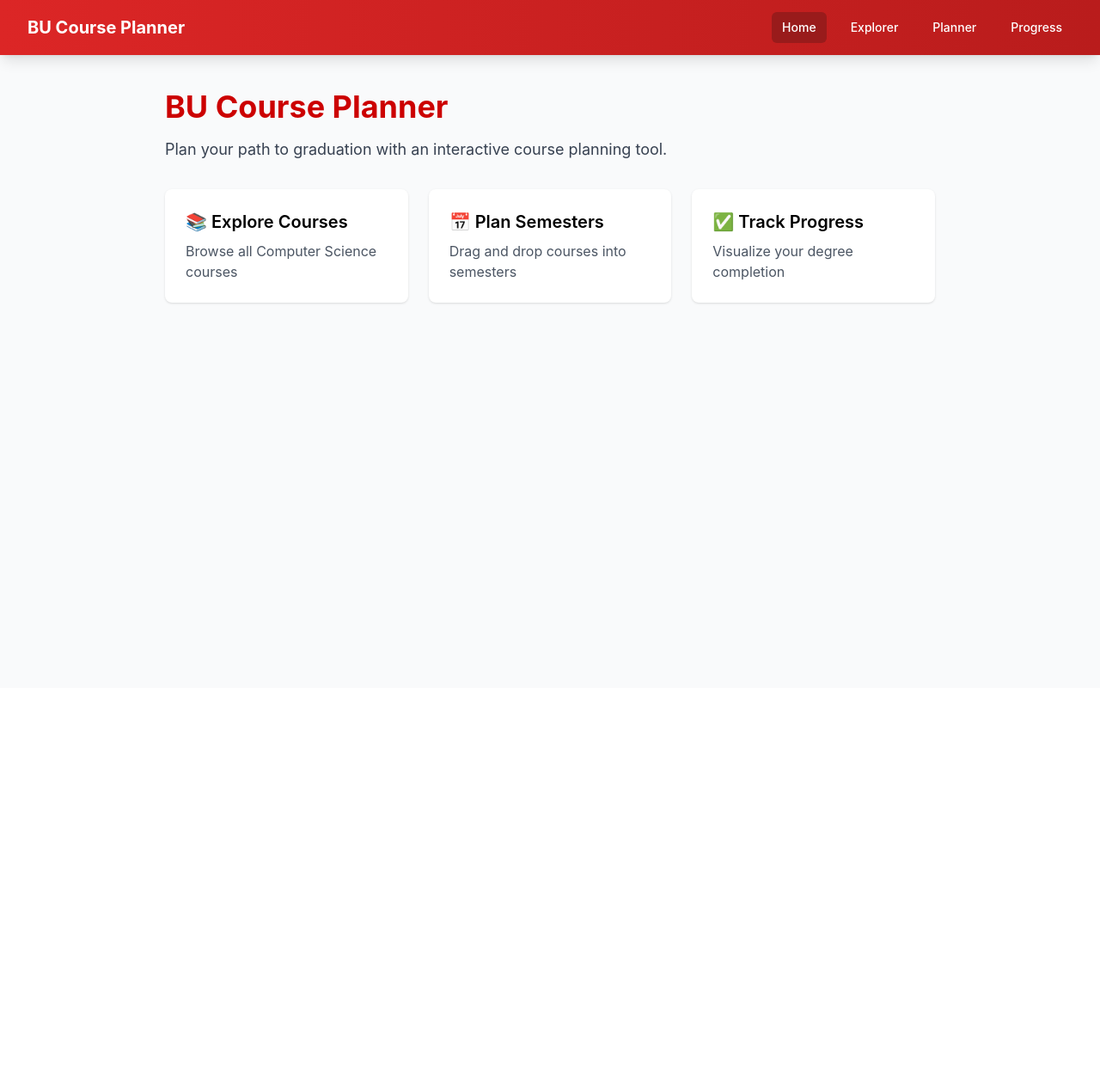
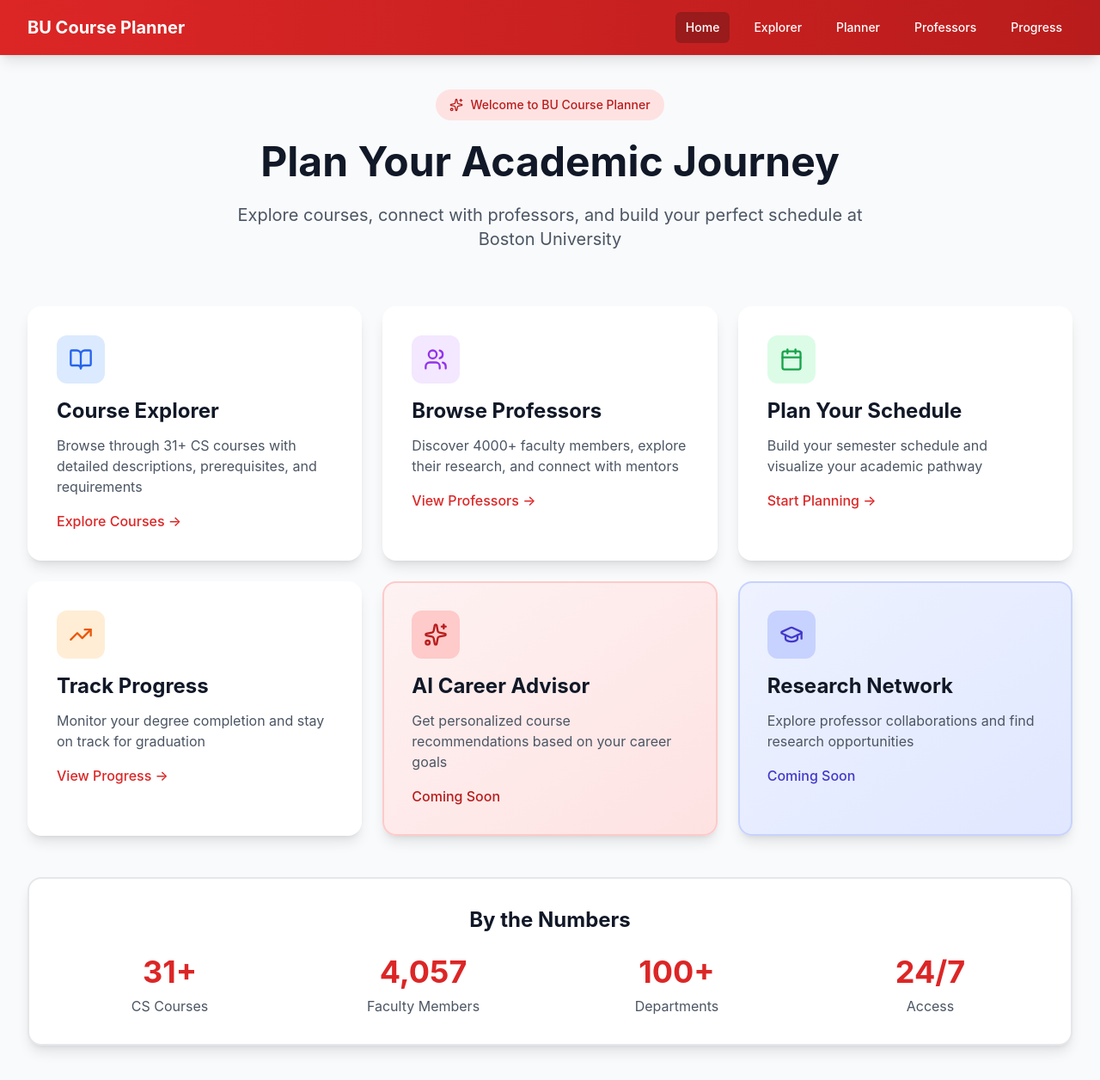
Before and after one commit to UgaTheDev/Cognify, a React app in the folder frontend/: page / in a window 1280 px wide. Shown: the whole page at 86% size. Before the commit the page ends 800 px from the top, so only its background shows below. Built offline with nearby package versions, Linux system fonts and the light colour scheme; no server answers; the HTML template or start-up script is replaced by a standard one.

Commit message:
Updated UI

```diff
--- a/frontend/src/components/Layout.tsx
+++ b/frontend/src/components/Layout.tsx
@@ -1,15 +1,15 @@
-import { Link, useLocation } from 'react-router-dom'
+import { Link, useLocation } from "react-router-dom";
 
 interface LayoutProps {
-  children: React.ReactNode
+  children: React.ReactNode;
 }
 
 export default function Layout({ children }: LayoutProps) {
-  const location = useLocation()
+  const location = useLocation();
 
   const isActive = (path: string) => {
-    return location.pathname === path
-  }
+    return location.pathname === path;
+  };
 
   return (
     <div className="min-h-screen bg-gray-50">
@@ -26,9 +26,9 @@
               <Link
                 to="/"
                 className={`px-3 py-2 rounded-md text-sm font-medium transition-colors ${
-                  isActive('/')
-                    ? 'bg-red-800 text-white'
-                    : 'text-white hover:bg-red-800'
+                  isActive("/")
+                    ? "bg-red-800 text-white"
+                    : "text-white hover:bg-red-800"
                 }`}
               >
                 Home
@@ -36,9 +36,9 @@
               <Link
                 to="/explorer"
                 className={`px-3 py-2 rounded-md text-sm font-medium transition-colors ${
-                  isActive('/explorer')
-                    ? 'bg-red-800 text-white'
-                    : 'text-white hover:bg-red-800'
+                  isActive("/explorer")
+                    ? "bg-red-800 text-white"
+                    : "text-white hover:bg-red-800"
                 }`}
               >
                 Explorer
@@ -46,19 +46,29 @@
               <Link
                 to="/planner"
                 className={`px-3 py-2 rounded-md text-sm font-medium transition-colors ${
-                  isActive('/planner')
-                    ? 'bg-red-800 text-white'
-                    : 'text-white hover:bg-red-800'
+                  isActive("/planner")
+                    ? "bg-red-800 text-white"
+                    : "text-white hover:bg-red-800"
                 }`}
               >
                 Planner
               </Link>
               <Link
+                to="/professors"
+                className={`px-3 py-2 rounded-md text-sm font-medium transition-colors ${
+                  isActive("/professors")
+                    ? "bg-red-800 text-white"
+                    : "text-white hover:bg-red-800"
+                }`}
+              >
+                Professors
+              </Link>
+              <Link
                 to="/progress"
                 className={`px-3 py-2 rounded-md text-sm font-medium transition-colors ${
-                  isActive('/progress')
-                    ? 'bg-red-800 text-white'
-                    : 'text-white hover:bg-red-800'
+                  isActive("/progress")
+                    ? "bg-red-800 text-white"
+                    : "text-white hover:bg-red-800"
                 }`}
               >
                 Progress
@@ -69,9 +79,7 @@
       </nav>
 
       {/* Main Content */}
-      <main className="py-10 px-4 sm:px-6 lg:px-8">
-        {children}
-      </main>
+      <main className="py-10 px-4 sm:px-6 lg:px-8">{children}</main>
     </div>
-  )
+  );
 }
--- a/frontend/src/pages/Home.tsx
+++ b/frontend/src/pages/Home.tsx
@@ -1,29 +1,164 @@
+import { Link } from "react-router-dom";
+import {
+  BookOpen,
+  Users,
+  Calendar,
+  TrendingUp,
+  Sparkles,
+  GraduationCap,
+} from "lucide-react";
+
 export default function Home() {
   return (
-    <div className="max-w-4xl mx-auto">
-      <h1 className="text-4xl font-bold text-bu-red mb-4">
-        BU Course Planner
-      </h1>
-      <p className="text-lg text-gray-700 mb-8">
-        Plan your path to graduation with an interactive course planning tool.
-      </p>
+    <div className="max-w-7xl mx-auto">
+      {/* Hero Section */}
+      <div className="text-center mb-16">
+        <div className="inline-flex items-center gap-2 bg-red-100 text-red-700 px-4 py-2 rounded-full text-sm font-medium mb-6">
+          <Sparkles className="w-4 h-4" />
+          Welcome to BU Course Planner
+        </div>
+        <h1 className="text-5xl font-bold text-gray-900 mb-6">
+          Plan Your Academic Journey
+        </h1>
+        <p className="text-xl text-gray-600 max-w-3xl mx-auto">
+          Explore courses, connect with professors, and build your perfect
+          schedule at Boston University
+        </p>
+      </div>
 
-      <div className="grid grid-cols-1 md:grid-cols-3 gap-6">
-        <div className="bg-white p-6 rounded-lg shadow">
-          <h2 className="text-xl font-semibold mb-2">📚 Explore Courses</h2>
-          <p className="text-gray-600">Browse all Computer Science courses</p>
+      {/* Feature Cards */}
+      <div className="grid grid-cols-1 md:grid-cols-2 lg:grid-cols-3 gap-6 mb-12">
+        {/* Course Explorer Card */}
+        <Link
+          to="/explorer"
+          className="bg-white rounded-2xl shadow-lg p-8 hover:shadow-2xl transition-all border-2 border-transparent hover:border-red-600 group"
+        >
+          <div className="bg-blue-100 w-14 h-14 rounded-xl flex items-center justify-center mb-4 group-hover:bg-blue-200 transition-colors">
+            <BookOpen className="w-7 h-7 text-blue-600" />
+          </div>
+          <h3 className="text-2xl font-bold text-gray-900 mb-3">
+            Course Explorer
+          </h3>
+          <p className="text-gray-600 mb-4">
+            Browse through 31+ CS courses with detailed descriptions,
+            prerequisites, and requirements
+          </p>
+          <span className="text-red-600 font-medium group-hover:underline">
+            Explore Courses →
+          </span>
+        </Link>
+
+        {/* Professors Card */}
+        <Link
+          to="/professors"
+          className="bg-white rounded-2xl shadow-lg p-8 hover:shadow-2xl transition-all border-2 border-transparent hover:border-red-600 group"
+        >
+          <div className="bg-purple-100 w-14 h-14 rounded-xl flex items-center justify-center mb-4 group-hover:bg-purple-200 transition-colors">
+            <Users className="w-7 h-7 text-purple-600" />
+          </div>
+          <h3 className="text-2xl font-bold text-gray-900 mb-3">
+            Browse Professors
+          </h3>
+          <p className="text-gray-600 mb-4">
+            Discover 4000+ faculty members, explore their research, and connect
+            with mentors
+          </p>
+          <span className="text-red-600 font-medium group-hover:underline">
+            View Professors →
+          </span>
+        </Link>
+
+        {/* Course Planner Card */}
+        <Link
+          to="/planner"
+          className="bg-white rounded-2xl shadow-lg p-8 hover:shadow-2xl transition-all border-2 border-transparent hover:border-red-600 group"
+        >
+          <div className="bg-green-100 w-14 h-14 rounded-xl flex items-center justify-center mb-4 group-hover:bg-green-200 transition-colors">
+            <Calendar className="w-7 h-7 text-green-600" />
+          </div>
+          <h3 className="text-2xl font-bold text-gray-900 mb-3">
+            Plan Your Schedule
+          </h3>
+          <p className="text-gray-600 mb-4">
+            Build your semester schedule and visualize your academic pathway
+          </p>
+          <span className="text-red-600 font-medium group-hover:underline">
+            Start Planning →
+          </span>
+        </Link>
+
+        {/* Progress Tracker Card */}
+        <Link
+          to="/progress"
+          className="bg-white rounded-2xl shadow-lg p-8 hover:shadow-2xl transition-all border-2 border-transparent hover:border-red-600 group"
+        >
+          <div className="bg-orange-100 w-14 h-14 rounded-xl flex items-center justify-center mb-4 group-hover:bg-orange-200 transition-colors">
+            <TrendingUp className="w-7 h-7 text-orange-600" />
+          </div>
+          <h3 className="text-2xl font-bold text-gray-900 mb-3">
+            Track Progress
+          </h3>
+          <p className="text-gray-600 mb-4">
+            Monitor your degree completion and stay on track for graduation
+          </p>
+          <span className="text-red-600 font-medium group-hover:underline">
+            View Progress →
+          </span>
+        </Link>
+
+        {/* AI Advisor Card */}
+        <div className="bg-gradient-to-br from-red-50 to-red-100 rounded-2xl shadow-lg p-8 border-2 border-red-200">
+          <div className="bg-red-200 w-14 h-14 rounded-xl flex items-center justify-center mb-4">
+            <Sparkles className="w-7 h-7 text-red-700" />
+          </div>
+          <h3 className="text-2xl font-bold text-gray-900 mb-3">
+            AI Career Advisor
+          </h3>
+          <p className="text-gray-600 mb-4">
+            Get personalized course recommendations based on your career goals
+          </p>
+          <span className="text-red-700 font-medium">Coming Soon</span>
         </div>
 
-        <div className="bg-white p-6 rounded-lg shadow">
-          <h2 className="text-xl font-semibold mb-2">📅 Plan Semesters</h2>
-          <p className="text-gray-600">Drag and drop courses into semesters</p>
+        {/* Research Network Card */}
+        <div className="bg-gradient-to-br from-indigo-50 to-indigo-100 rounded-2xl shadow-lg p-8 border-2 border-indigo-200">
+          <div className="bg-indigo-200 w-14 h-14 rounded-xl flex items-center justify-center mb-4">
+            <GraduationCap className="w-7 h-7 text-indigo-700" />
+          </div>
+          <h3 className="text-2xl font-bold text-gray-900 mb-3">
+            Research Network
+          </h3>
+          <p className="text-gray-600 mb-4">
+            Explore professor collaborations and find research opportunities
+          </p>
+          <span className="text-indigo-700 font-medium">Coming Soon</span>
         </div>
+      </div>
 
-        <div className="bg-white p-6 rounded-lg shadow">
-          <h2 className="text-xl font-semibold mb-2">✅ Track Progress</h2>
-          <p className="text-gray-600">Visualize your degree completion</p>
+      {/* Stats Section */}
+      <div className="bg-white rounded-2xl shadow-lg p-8 border-2 border-gray-200">
+        <h2 className="text-2xl font-bold text-gray-900 mb-6 text-center">
+          By the Numbers
+        </h2>
+        <div className="grid grid-cols-1 md:grid-cols-4 gap-8">
+          <div className="text-center">
+            <div className="text-4xl font-bold text-red-600 mb-2">31+</div>
+            <div className="text-gray-600">CS Courses</div>
+          </div>
+          <div className="text-center">
+            <div className="text-4xl font-bold text-red-600 mb-2">4,057</div>
+            <div className="text-gray-600">Faculty Members</div>
+          </div>
+          <div className="text-center">
+            <div className="text-4xl font-bold text-red-600 mb-2">100+</div>
+            <div className="text-gray-600">Departments</div>
+          </div>
+          <div className="text-center">
+            <div className="text-4xl font-bold text-red-600 mb-2">24/7</div>
+            <div className="text-gray-600">Access</div>
+          </div>
         </div>
       </div>
     </div>
-  )
+  );
 }
```
Also changed, not shown: 1 other file (tests, documents, lock files or other folders).
